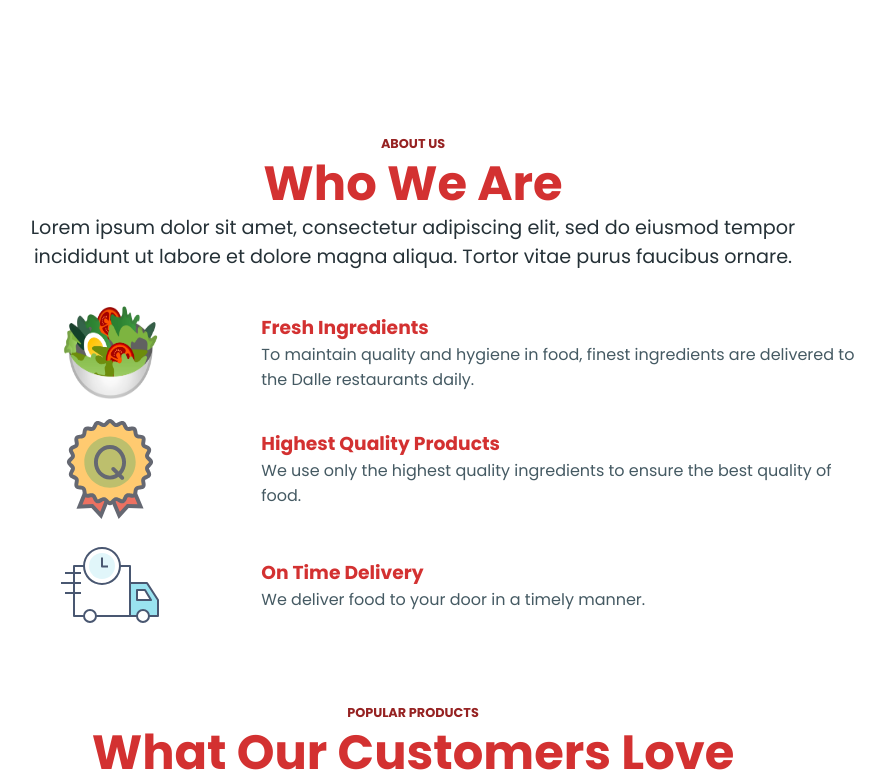
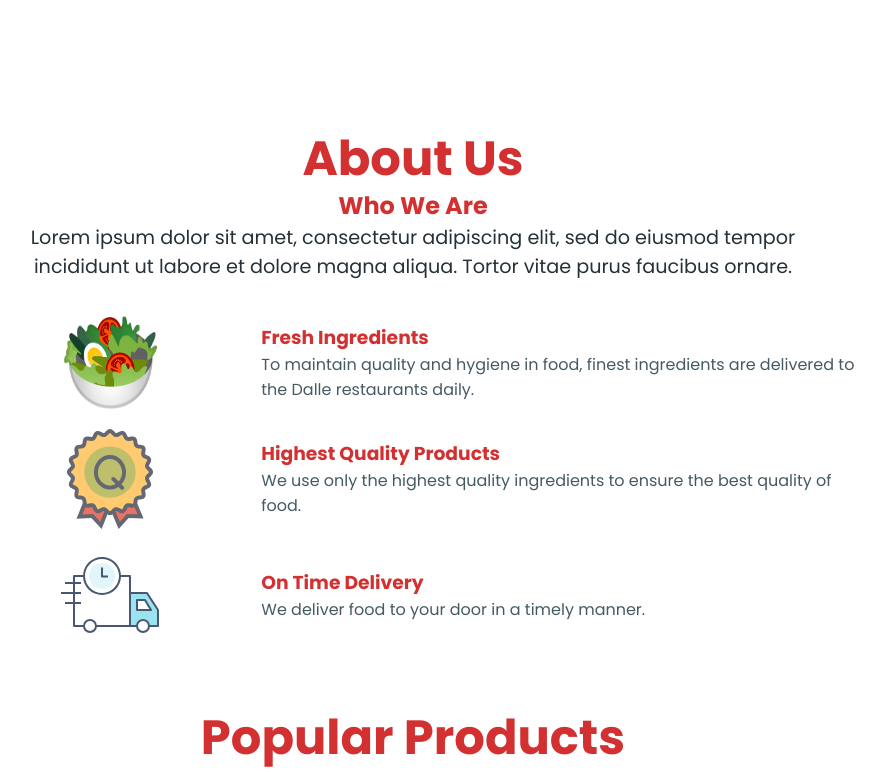
Before and after one commit to zeetaen1989/pizza-delivery, a Next.js app: page / in a window 1280 px wide. Shown: the part 720-1492 px from the top of the page, without its empty margins (227-1112 px from the left). Built offline with nearby package versions, Linux system fonts and the light colour scheme; no server answers; the database is empty; a web font is replaced by a local one.

Commit message:
refactor: semantic html elements added

```diff
--- a/components/elements/AddToCartBtn/AddToCartBtn.jsx
+++ b/components/elements/AddToCartBtn/AddToCartBtn.jsx
@@ -4,11 +4,11 @@ const AddToCartBtn = ({ text }) => {
   return (
     <button className={styles.btn}>
       {text}
-      <div className={styles.icon}>
+      <figure className={styles.icon}>
         <svg xmlns="http://www.w3.org/2000/svg" viewBox="0 0 576 512">
           <path d="M96 0C107.5 0 117.4 8.19 119.6 19.51L121.1 32H541.8C562.1 32 578.3 52.25 572.6 72.66L518.6 264.7C514.7 278.5 502.1 288 487.8 288H170.7L179.9 336H488C501.3 336 512 346.7 512 360C512 373.3 501.3 384 488 384H159.1C148.5 384 138.6 375.8 136.4 364.5L76.14 48H24C10.75 48 0 37.25 0 24C0 10.75 10.75 0 24 0H96zM272 180H316V224C316 235 324.1 244 336 244C347 244 356 235 356 224V180H400C411 180 420 171 420 160C420 148.1 411 140 400 140H356V96C356 84.95 347 76 336 76C324.1 76 316 84.95 316 96V140H272C260.1 140 252 148.1 252 160C252 171 260.1 180 272 180zM128 464C128 437.5 149.5 416 176 416C202.5 416 224 437.5 224 464C224 490.5 202.5 512 176 512C149.5 512 128 490.5 128 464zM512 464C512 490.5 490.5 512 464 512C437.5 512 416 490.5 416 464C416 437.5 437.5 416 464 416C490.5 416 512 437.5 512 464z" />
         </svg>
-      </div>
+      </figure>
     </button>
   );
 };
--- a/components/elements/Header/Header.jsx
+++ b/components/elements/Header/Header.jsx
@@ -2,11 +2,11 @@ import styles from "./Header.module.scss";
 
 const Header = ({ title, subtitle, description }) => {
   return (
-    <section className={styles.container}>
-      <span className={styles.top__text}>{title}</span>
-      <h1>{subtitle}</h1>
-      <p>{description}</p>
-    </section>
+    <article className={styles.container}>
+      <h1 className={styles.title}>{title}</h1>
+      <h2 className={styles.subtitle}>{subtitle}</h2>
+      <p className={styles.desc}>{description}</p>
+    </article>
   );
 };
 export default Header;
```
